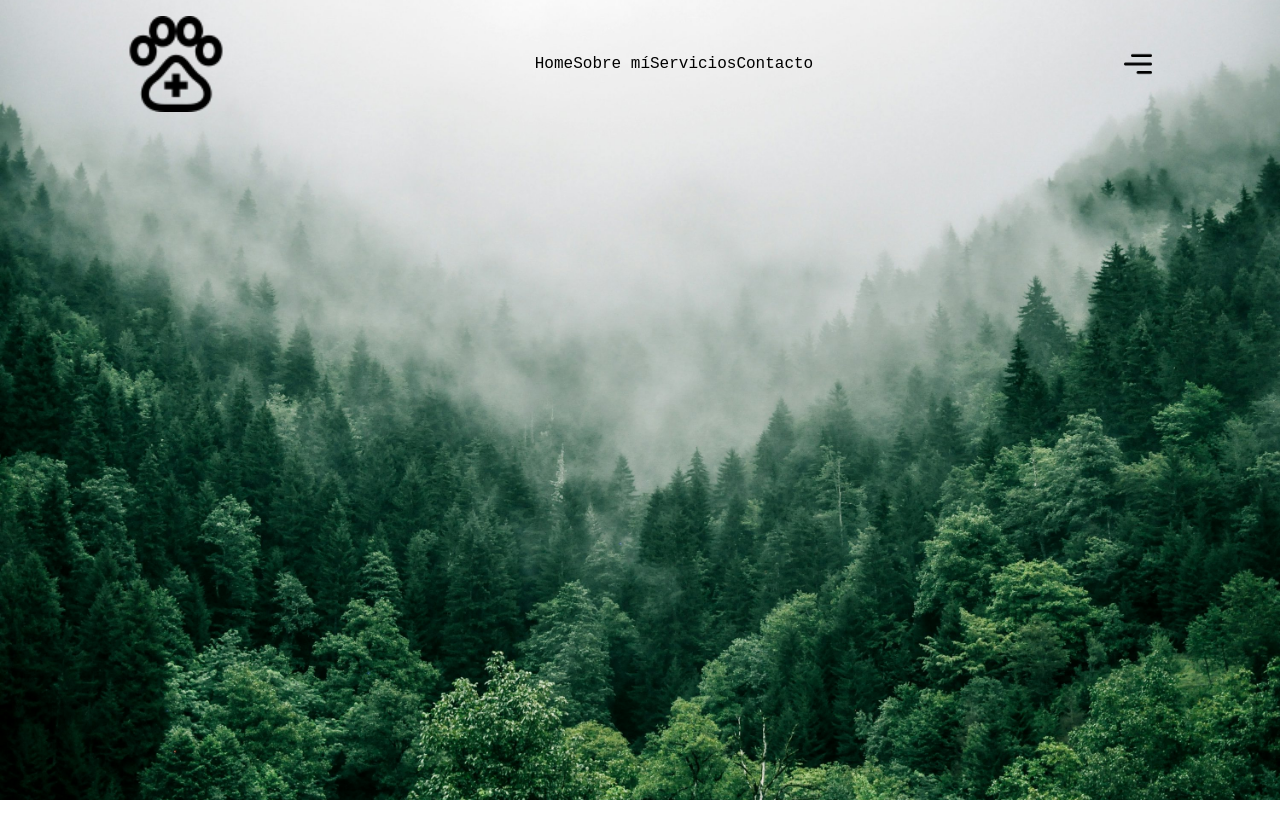
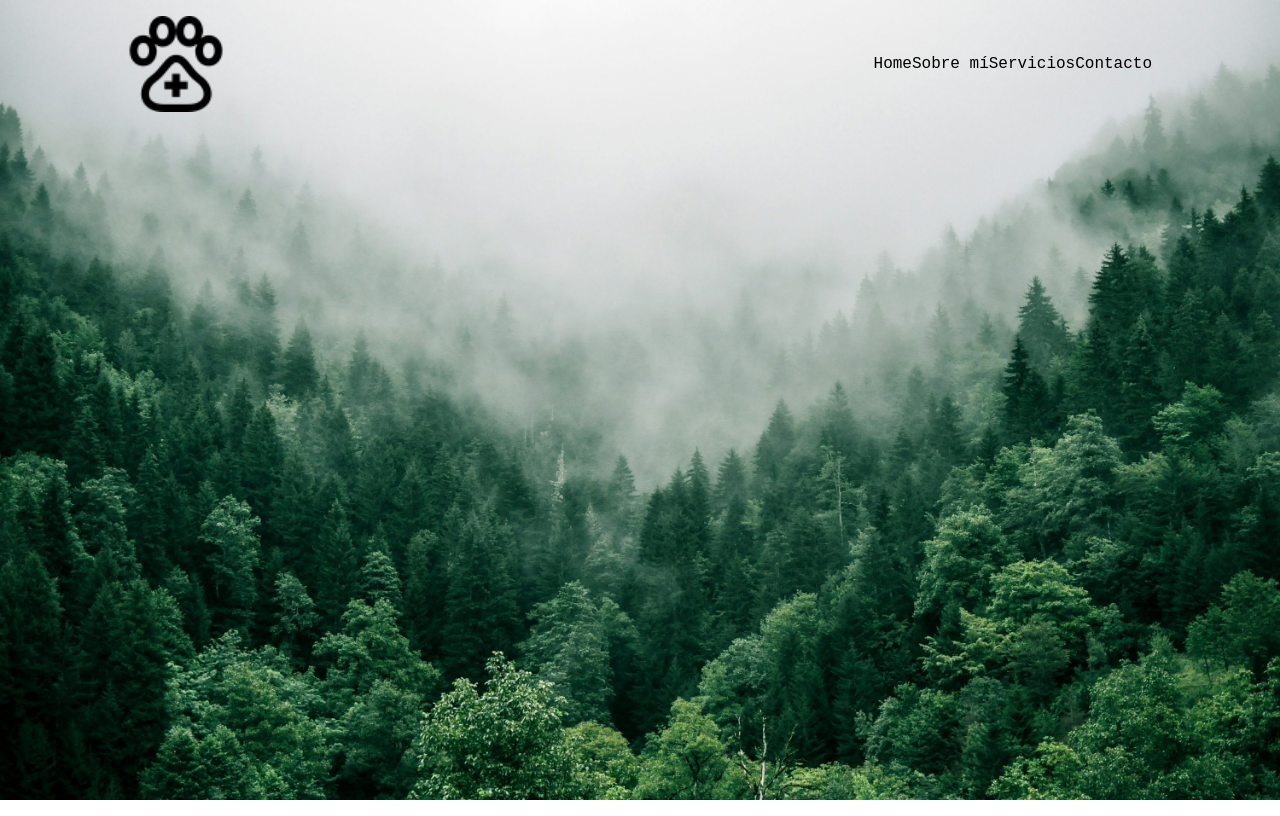
Before and after one commit to francisconimarvin/DraVeterinaria, a React (Vite) app in the folder frontend/DraVeterinaria/: page / in a window 1280 px wide. Built offline with nearby package versions, Linux system fonts and the light colour scheme.

Commit message:
Actualización: Sigue sin funcionar tailwindcss

```diff
--- a/frontend/DraVeterinaria/package.json
+++ b/frontend/DraVeterinaria/package.json
@@ -24,9 +24,6 @@
     "eslint-plugin-react-hooks": "^5.2.0",
     "eslint-plugin-react-refresh": "^0.4.20",
     "globals": "^16.4.0",
-    "vite": "npm:rolldown-vite@7.1.12"
-  },
-  "overrides": {
-    "vite": "npm:rolldown-vite@7.1.12"
+    "vite": "^7.1.7"
   }
 }
--- a/frontend/DraVeterinaria/src/App.jsx
+++ b/frontend/DraVeterinaria/src/App.jsx
@@ -1,10 +1,10 @@
 import React from 'react'
-import Header from './components/Header'
+import Header from './components/Header.jsx'
 
 
 const App = () => {
   return (
-    <div>
+    <div className='w-full overflow-hidden'>
       <Header/>
     </div>
   )
--- a/frontend/DraVeterinaria/src/components/Navbar.jsx
+++ b/frontend/DraVeterinaria/src/components/Navbar.jsx
@@ -24,8 +24,7 @@ const Navbar = () => {
                 <a href="#Header" className='cursor-pointer hover:text-gray-400'>Servicios</a>
                 <a href="#Header" className='cursor-pointer hover:text-gray-400'>Contacto</a>
             </ul>
-            <img className='md-hidden w-7 cursor-pointer' src={assets.logoMenu} alt="" />
-            <img onClick={()=> setShowMobileMenu(true)} src={assets.menuLogo} alt="" className='md:hidden w-7 cursor-pointer'/>
+            <img onClick={()=> setShowMobileMenu(true)} src={assets.logoMenu} alt="" className='md:hidden w-7 cursor-pointer'/>
         </div>
 
     </div>
```
Also changed, not shown: 1 other file (tests, documents, lock files or other folders).
